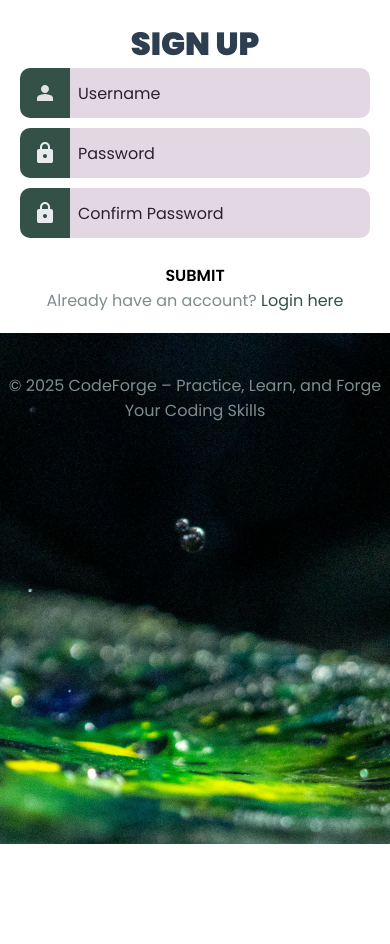
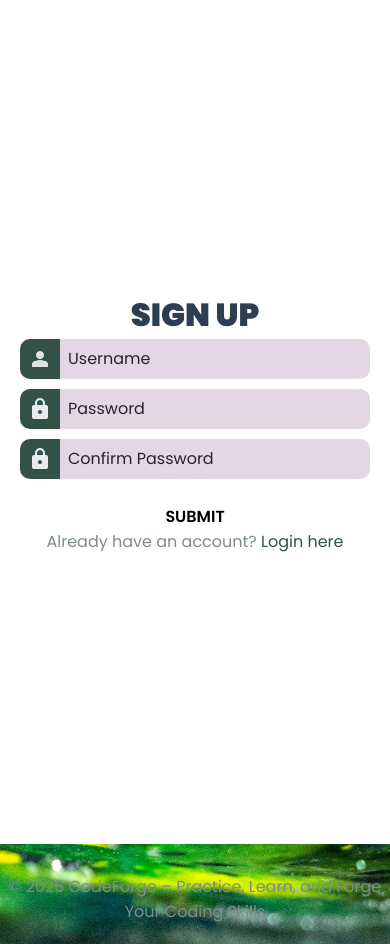
Before and after one commit to Tomeriko990/CodeForge, a Flask app: page /register in a window 390 px wide. Before the commit the page ends 844 px from the top, so only its background shows below. Run offline with Flask 3, Linux system fonts and the light colour scheme.

Commit message:
Update form.css

```diff
--- a/static/css/form.css
+++ b/static/css/form.css
@@ -200,19 +200,48 @@ a:hover {
         transform: translateY(-20px);
     }
 }
-@media (max-width: 600px) {
+
+
+@media (max-width: 768px) {
   .form-container {
     width: 100%;
-    border-radius: 0; /* אין מקום לרדיוס בצד ימין רק */
-    height: auto; /* אל תכפה 100vh כי במובייל זה לפעמים יחתוך */
+    height: auto;
+    min-height: 100vh;
     padding: 20px;
+    border-radius: 0;
+    background-color: var(--base-color);
   }
 
   h1 {
     font-size: 2em;
+    margin-top: 20px;
   }
 
   form {
     width: 100%;
+    padding: 0 10px;
+  }
+
+  form label {
+    width: 40px;
+    height: 40px;
+    font-size: 1.2rem;
+  }
+
+  form input {
+    height: 40px;
+    font-size: 1rem;
+  }
+
+  form button {
+    font-size: 1rem;
+    padding: 0.8em;
+    width: 100%;
+  }
+
+  .footer {
+    font-size: 0.8em;
+    margin-top: 30px;
+    padding-bottom: 20px;
   }
 }
```
